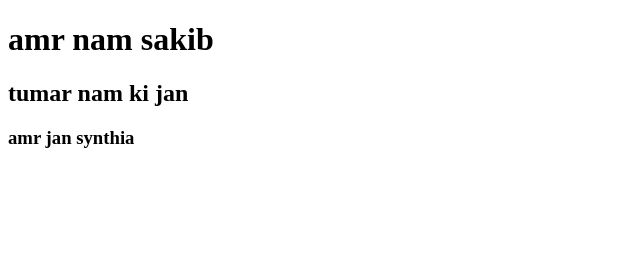
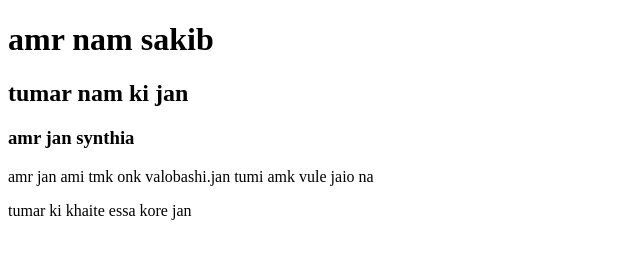
Before and after one commit to sadmansakib1997/valo-lage, a plain HTML site: page index.html in a window 1280 px wide. Shown: the whole page, without its empty margins (0-640 px from the left). Drawn offline with Linux system fonts and the light colour scheme.

Commit message:
dhurshone

```diff
--- a/index.html
+++ b/index.html
@@ -10,6 +10,8 @@
     <h1>amr nam sakib</h1>
     <h2>tumar nam ki jan</h2>
     <h3>amr jan synthia</h3>
+    <p>amr jan ami tmk onk valobashi.jan tumi amk vule jaio na</p>
+    <p>tumar ki khaite essa kore jan</p>
 
 </body>
 </html>
```
